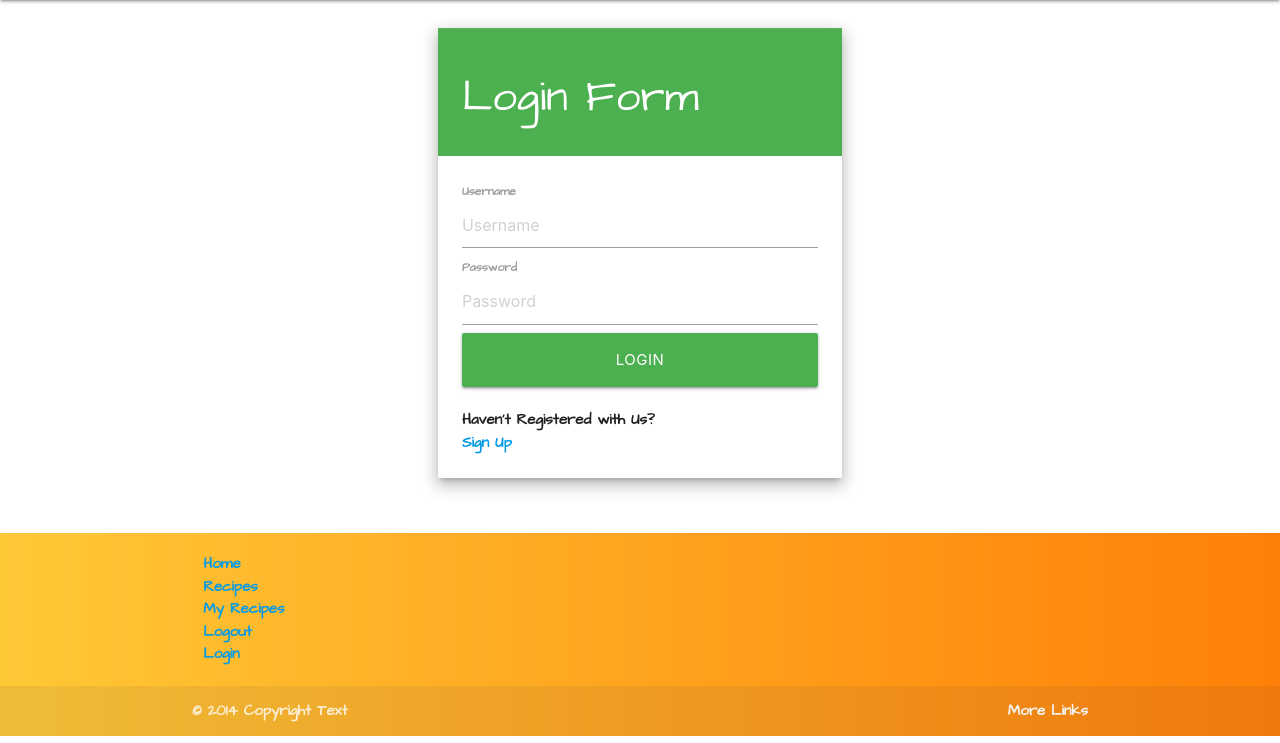
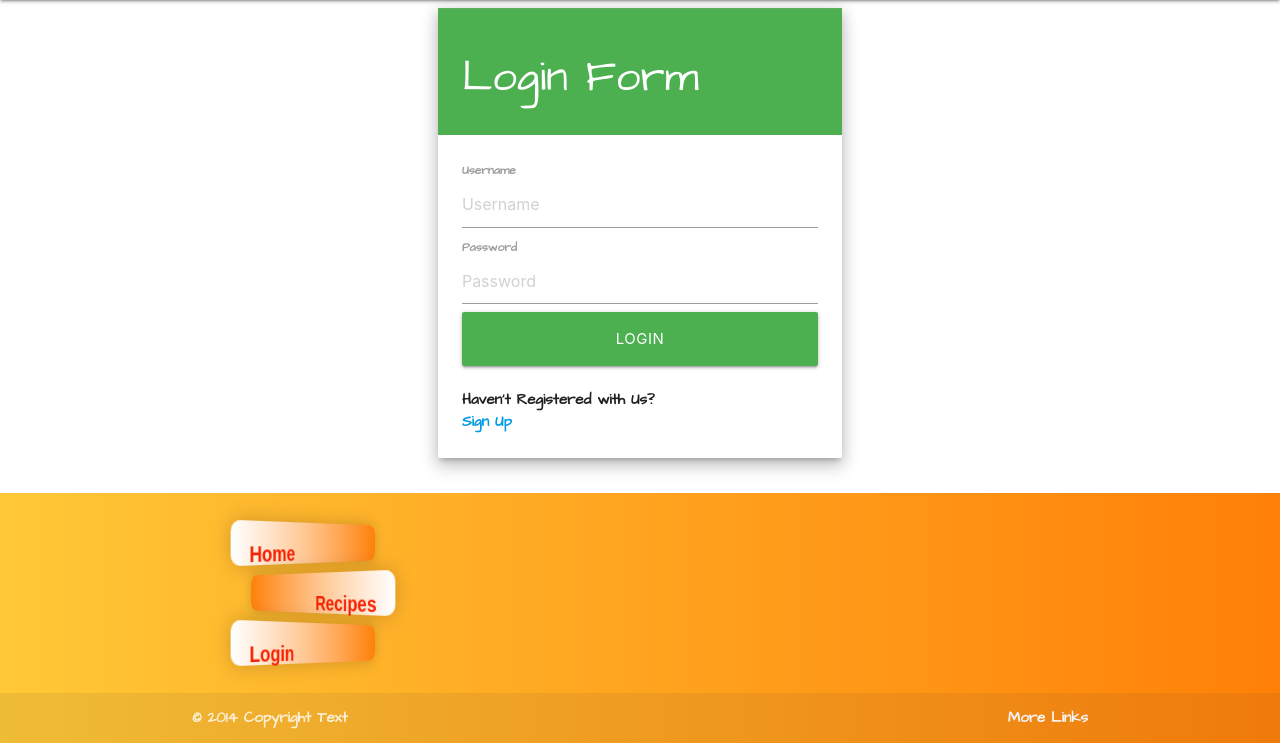
Before and after one commit to KTM28/The-Higher-Taste-CookBook, a Flask app: page /login_user in a window 1280 px wide. Shown: the part 64-807 px from the top of the page. Run offline with Flask 2, Linux system fonts and the light colour scheme; some libraries are stand-ins or nearby versions.

Commit message:
added styling to footer and if else jinja template syntax to hide and show footer link in user session

```diff
--- a/static/css/main.css
+++ b/static/css/main.css
@@ -200,6 +200,7 @@ div.container4 form {
     box-shadow: 0 1px 0 0 #008000 !important
 }
 
+
 /* footer  and navigation */
 
 .bg-org {
@@ -213,6 +214,53 @@ div.container4 form {
     font-size: 20px;
     font-weight: bold;
 }
+
+
+/* footer Only */
+.footer-link li {
+    box-sizing: border-box;
+    width: 10em;
+    height: 2em;
+    font-size: 20px;
+    border-radius: 0.5em;
+    margin: 0.5em;
+    box-shadow: 0 0 1em rgba(0, 0, 0, 0.2);
+    font-family: sans-serif;
+    text-transform: capitalize;
+    line-height: 3em;
+    transition: 0.3s;
+    cursor: pointer;
+}
+
+.footer-link li a {
+    color: #f72003;
+}
+
+
+.footer-link li:nth-child(odd) {
+    background: linear-gradient(to right, #ffffff, #FF8008);
+    text-align: left;
+    padding-left: 10%;
+    transform: perspective(500px) rotateY(45deg);
+}
+
+.footer-link li:nth-child(even) {
+    background: linear-gradient(to left, #ffffff, #FF8008);
+    text-align: right;
+    padding-right: 10%;
+    transform: perspective(500px) rotateY(-45deg);
+}
+
+.footer-link li:nth-child(odd):hover {
+    transform: perspective(200px) rotateY(45deg);
+    padding-left: 5%;
+}
+
+.footer-link li:nth-child(even):hover {
+    transform: perspective(200px) rotateY(-45deg);
+    padding-right: 5%;
+}
+
 
 
 /* username above nav */
--- a/templates/base.html
+++ b/templates/base.html
@@ -101,9 +101,13 @@
                     <ul class="footer-link">
                         <li><a href="{{ url_for('home_template')}}">Home</a></li>
                         <li><a href="{{ url_for('get_recipes')}}">Recipes</a></li>
-                        <li><a href="collapsible.html">My Recipes</a></li>
-                        <li><a href="mobile.html">Logout</a></li>
-                        <li><a href="mobile.html">Login</a></li>
+                        {% if session['logged_in'] == True %}
+                        <li><a href="{{ url_for('add_recipe')}}">Add Recipes</a></li>
+                        <li><a href="{{ url_for('user_recipes') }}">My Recipes</a></li>
+                        <li><a href="{{ url_for('logout_user') }}">Logout</a></li>
+                        {% else %}
+                        <li><a href="{{ url_for('login_user') }}">Login</a></li>
+                        {% endif %}
                     </ul>
                 </div>
             </div>
```
Also changed, not shown: static/images/food-mixer.jpg (deleted), static/images/plate&cutlery.jpg (deleted), static/images/stove.jpg (deleted), static/images/utensils.jpg (deleted).
